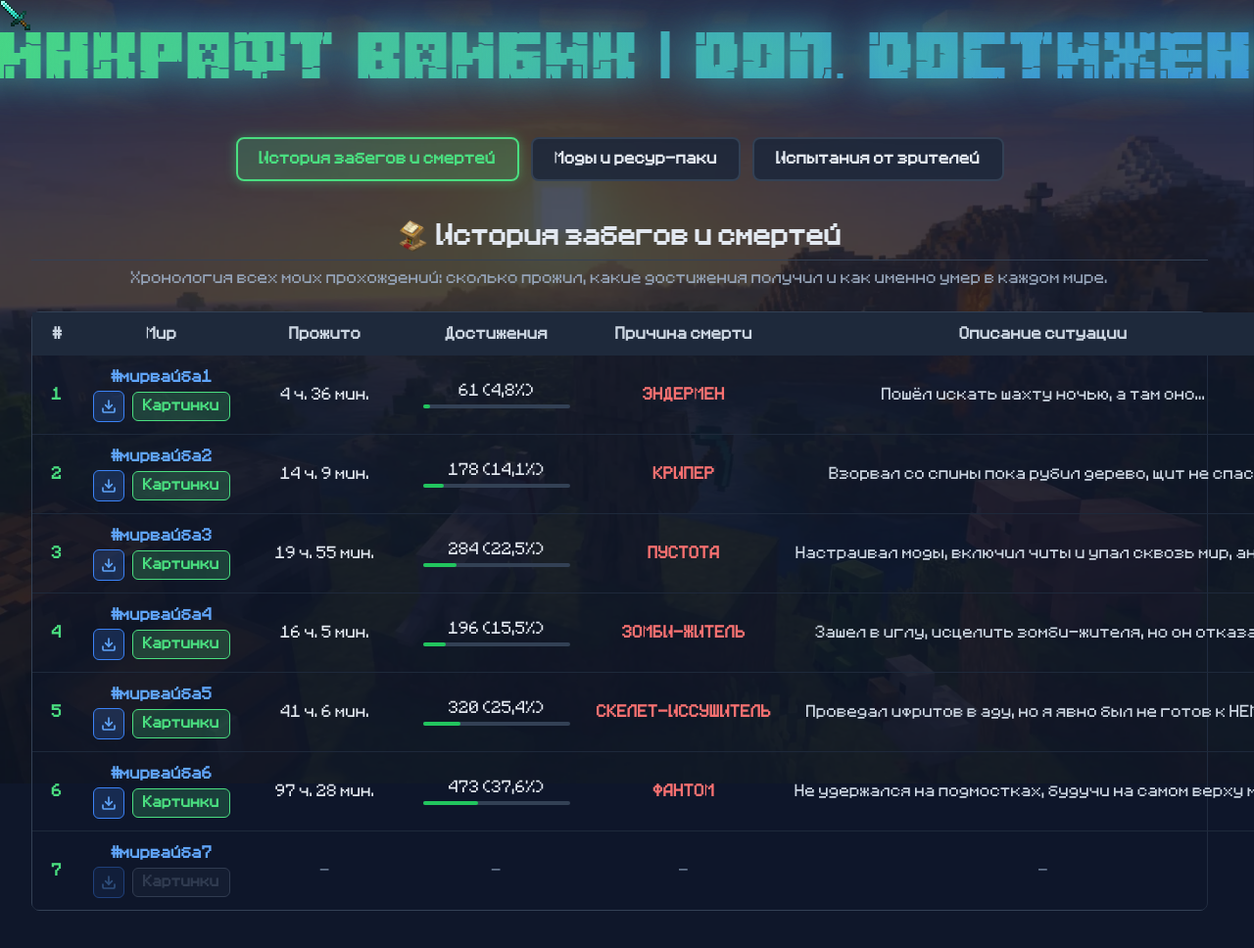
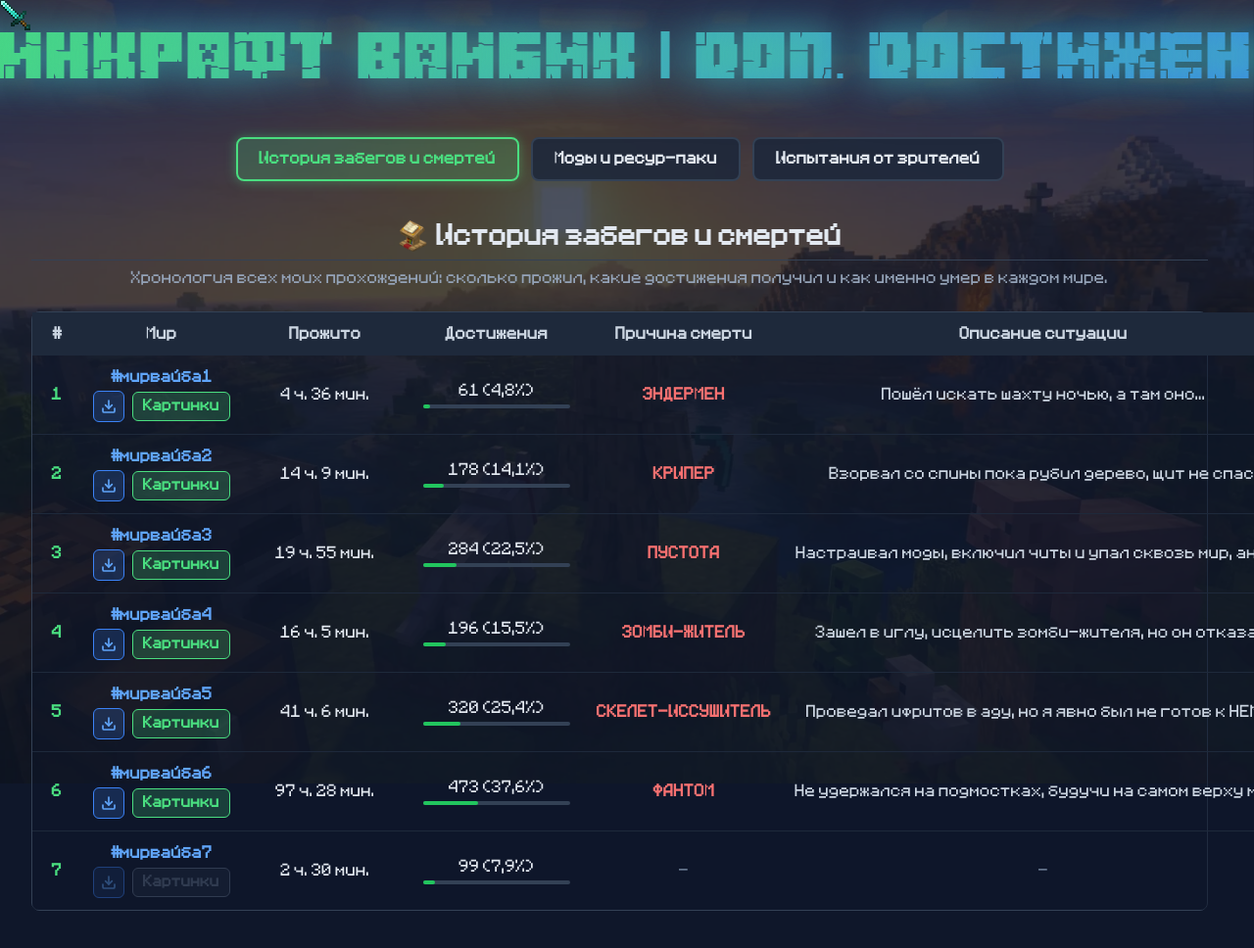
Before and after one commit to TreeMale/Minecraft, a plain HTML site: page index.html in a window 1280 px wide. Shown: the top 968 px of the page at 98% size. Drawn offline with nearby package versions, Linux system fonts and the light colour scheme.

Commit message:
Update index.html

```diff
--- a/index.html
+++ b/index.html
@@ -657,8 +657,8 @@
                                 </div>
                             </div>
                         </td>
-                        <td class="p-3 text-slate-500">-</td>
-                        <td class="p-3 text-slate-500">-</td>
+                        <td class="p-3">2 ч. 30 мин.</td>
+                        <td class="p-3"><div class="flex flex-col items-center gap-1"><span>99 (7,9%)</span><div class="progress-container"><div class="progress-bar" style="width: 7.9%"></div></div></div></td>
                         <td class="p-3 text-slate-500">-</td>
                         <td class="p-3 text-slate-500">-</td>
                         <td class="p-3 text-slate-500">-</td>
```
